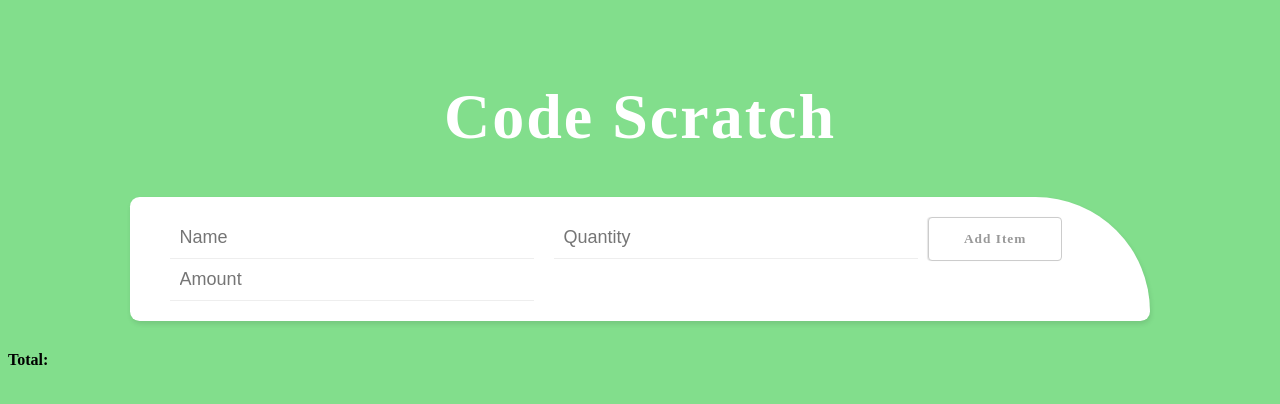
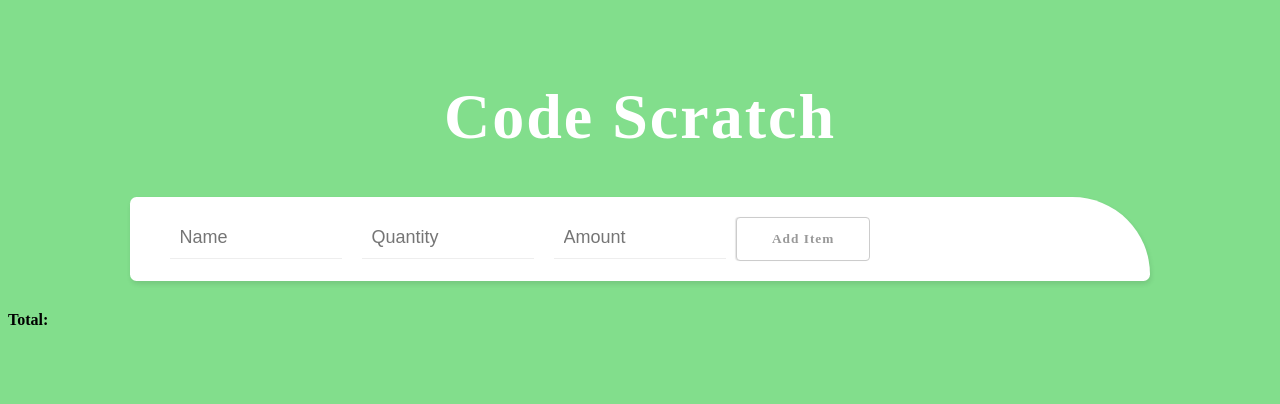
Before and after one commit to thewr/scetch.io, a PHP site: page / in a window 1280 px wide. Shown: the top 404 px of the page. Run offline with PHP 8.4, Linux system fonts and the light colour scheme; some libraries are stand-ins or nearby versions.

Commit message:
Update main.css

```diff
--- a/css/main.css
+++ b/css/main.css
@@ -73,7 +73,7 @@ li div{
 
 form input{
     float: left;
-    width: 38%;
+    width: 18%;
     margin: 0;
     border: 0;
     border-bottom: 1px solid #eee;
```
